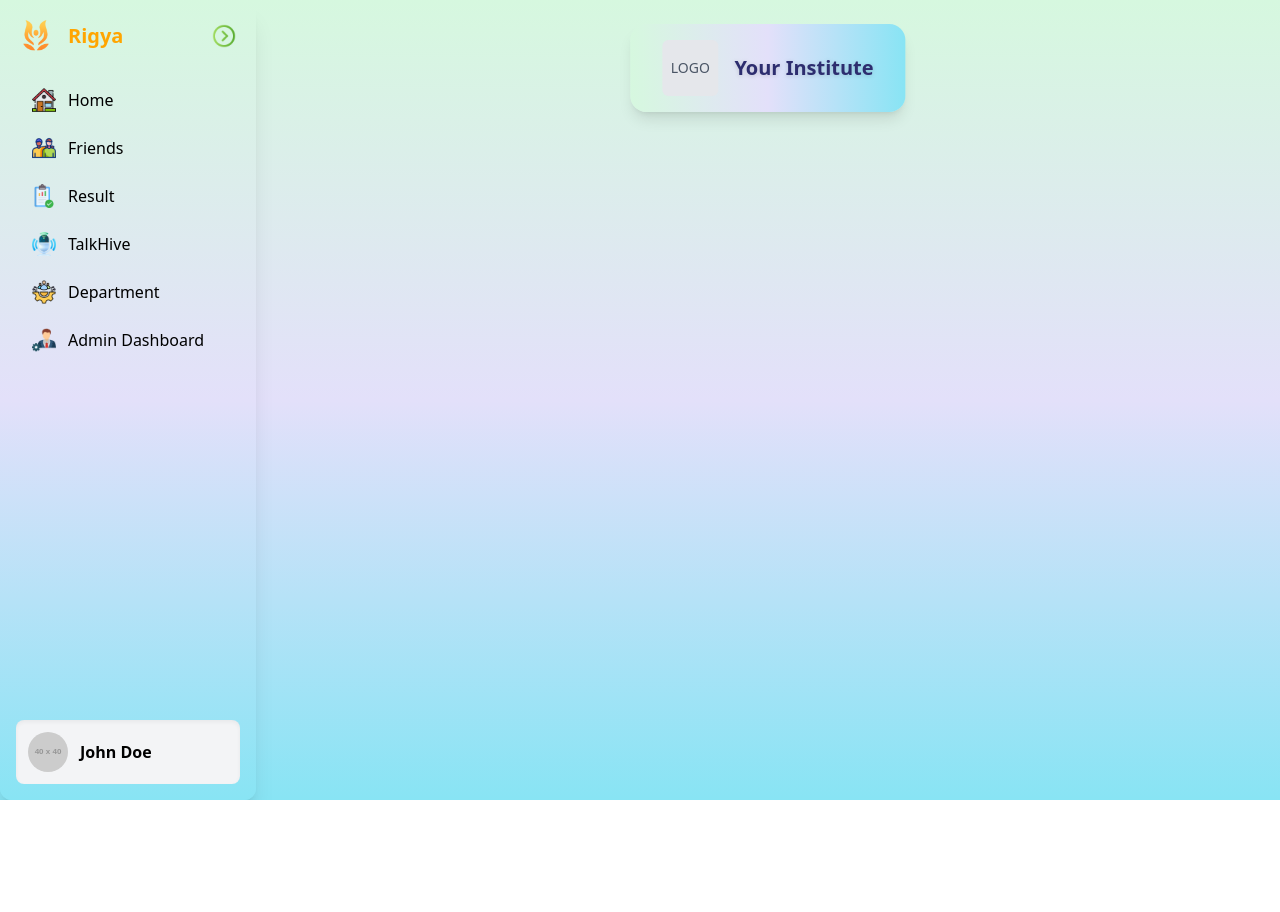
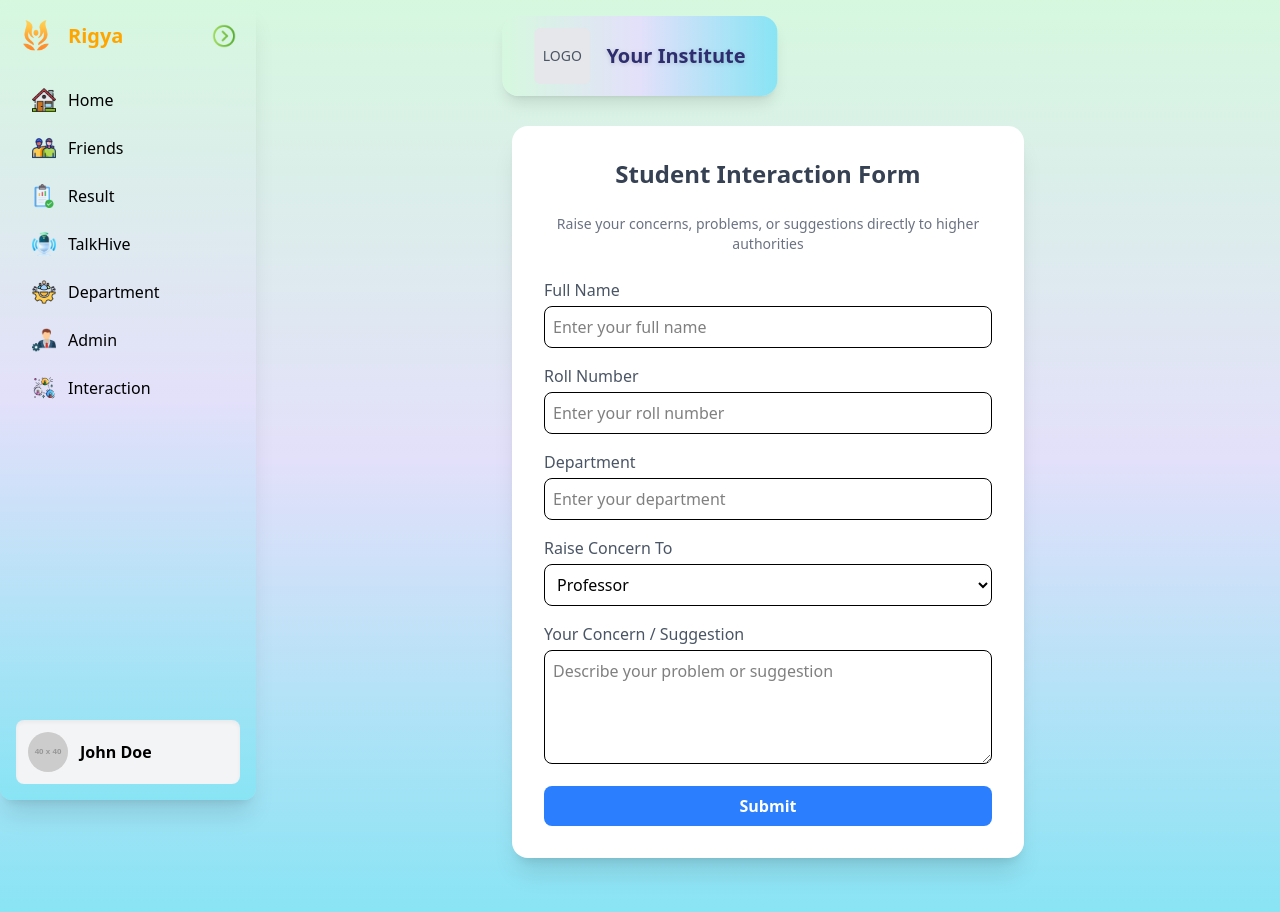
Before and after one commit to Alok810/College, a React (Vite) app: page /interaction in a window 1280 px wide. Shown: the top 912 px of the page. Before the commit the page ends 800 px from the top, so only its background shows below. Built offline with nearby package versions, Linux system fonts and the light colour scheme.

Commit message:
new more change

```diff
--- a/package.json
+++ b/package.json
@@ -11,10 +11,12 @@
   },
   "dependencies": {
     "@tailwindcss/vite": "^4.1.12",
+    "axios": "^1.11.0",
     "class-variance-authority": "^0.7.1",
     "clsx": "^2.1.1",
     "framer-motion": "^12.23.12",
     "lucide-react": "^0.539.0",
+    "mongoose": "^8.17.1",
     "react": "^19.1.1",
     "react-dom": "^19.1.1",
     "react-router-dom": "^7.8.0",
--- a/src/App.jsx
+++ b/src/App.jsx
@@ -1,4 +1,4 @@
-import React from "react";
+import React, { useState, useEffect, useRef } from "react";
 import { Routes, Route, useLocation } from "react-router-dom";
 import Sidebar from "./components/Sidebar";
 import Home from "./pages/Home";
@@ -7,39 +7,64 @@ import Profile from "./pages/Profile";
 import Settings from "./pages/Settings";
 import Logout from "./pages/Logout";
 import AuthPage from "./pages/AuthPage";
-import Department from "./pages/Department"; // ✅ NEW PAGE
-import Result from "./pages/Result"; // ✅ NEW PAGE
-import Voice from "./pages/Voice"; // ✅ NEW PAGE
-import AdminDashboard from "./pages/AdminDashboard"; // ✅ ADMIN DASHBOARD
+import Department from "./pages/Department";
+import Result from "./pages/Result";
+import Voice from "./pages/Voice";
+import Admin from "./pages/Admin";
+import Interaction from "./pages/Interaction";
 
 export default function App() {
   const location = useLocation();
-
-  // Hide sidebar & header on /auth page
   const hideSidebar = location.pathname === "/auth";
 
-  // Get institute data from localStorage (saved during registration)
+  const [isSidebarOpen, setIsSidebarOpen] = useState(true);
+  const headerRef = useRef(null); // Ref to measure header height
+  const [headerHeight, setHeaderHeight] = useState(0);
+
   const authData = JSON.parse(localStorage.getItem("auth") || "{}");
   const instituteName = authData.instituteName || "Your Institute";
   const instituteLogo = authData.logo || null;
 
+  // Update headerHeight dynamically
+  useEffect(() => {
+    if (headerRef.current) {
+      setHeaderHeight(headerRef.current.offsetHeight + 12); // +12px margin
+    }
+  }, [headerRef, isSidebarOpen]);
+
   return (
     <div
-      className="flex min-h-screen"
+      className="relative min-h-screen w-full"
       style={{
         background:
           "linear-gradient(to bottom, #d6f8df, rgb(227, 224, 250), #88e4f4)",
+        backgroundAttachment: "fixed", // ✅ Makes background fixed
+        backgroundRepeat: "no-repeat",
+        backgroundSize: "cover",
       }}
     >
-      {/* Sidebar (hidden on auth page) */}
-      {!hideSidebar && <Sidebar />}
+      {/* Overlay flex container for sidebar + main content */}
+      <div className="flex min-h-screen transition-all duration-300">
+        {/* Sidebar */}
+        {!hideSidebar && (
+          <div className="fixed left-0 top-0 h-screen transition-all duration-300 z-20">
+            <Sidebar isOpen={isSidebarOpen} setIsOpen={setIsSidebarOpen} />
+          </div>
+        )}
 
         {/* Main content */}
-      <div className="flex-1 p-6 relative">
-        {/* ✅ Institute Logo + Name Box */}
+        <div
+          className="flex-1 p-6 overflow-y-auto transition-all duration-300 z-10"
+          style={{
+            marginLeft: !hideSidebar ? (isSidebarOpen ? "16rem" : "5rem") : "0",
+            paddingTop: headerHeight, // Dynamically adjust top padding
+          }}
+        >
+          {/* Institute Header */}
           {!hideSidebar && (
             <div
-            className="absolute top-6 left-1/2 transform -translate-x-1/2 rounded-2xl px-8 py-4 flex items-center gap-4 z-20 shadow-lg"
+              ref={headerRef}
+              className="fixed top-4 left-1/2 transform -translate-x-1/2 rounded-2xl px-8 py-3 flex items-center gap-4 z-30 shadow-lg transition-all duration-300"
               style={{
                 background:
                   "linear-gradient(to right, #d6f8df, rgb(227,224,250), #88e4f4)",
@@ -73,15 +98,13 @@ export default function App() {
             <Route path="/settings" element={<Settings />} />
             <Route path="/logout" element={<Logout />} />
             <Route path="/auth" element={<AuthPage />} />
-
-          {/* ✅ NEW ROUTES for Sidebar buttons */}
             <Route path="/department" element={<Department />} />
             <Route path="/result" element={<Result />} />
             <Route path="/voice" element={<Voice />} />
-
-          {/* ✅ ADMIN DASHBOARD */}
-          <Route path="/admin" element={<AdminDashboard />} />
+            <Route path="/admin" element={<Admin />} />
+            <Route path="/interaction" element={<Interaction />} />
           </Routes>
+        </div>
       </div>
     </div>
   );
--- a/src/components/Sidebar.jsx
+++ b/src/components/Sidebar.jsx
@@ -15,9 +15,9 @@ import voiceIcon from "../assets/voice.png";
 import resultIcon from "../assets/result.png";
 import departmentIcon from "../assets/department.png";
 import adminIcon from "../assets/admin.png";
+import interactionIcon from "../assets/interaction.png";
 
-export default function Sidebar() {
-  const [collapsed, setCollapsed] = useState(false);
+export default function Sidebar({ isOpen, setIsOpen }) {
   const [darkMode, setDarkMode] = useState(false);
   const [menuOpen, setMenuOpen] = useState(false);
   const menuRef = useRef(null);
@@ -39,7 +39,7 @@ export default function Sidebar() {
   return (
     <aside
       className={`shadow-xl flex flex-col justify-between transition-all duration-300 ${
-        collapsed ? "w-20" : "w-64"
+        !isOpen ? "w-20" : "w-64"
       } min-h-screen p-4 relative rounded-xl`}
       style={{
         background:
@@ -50,28 +50,28 @@ export default function Sidebar() {
         {/* Header */}
         <div
           className={`flex items-center mb-6 ${
-            collapsed ? "justify-center" : "justify-between"
+            !isOpen ? "justify-center" : "justify-between"
           }`}
         >
           <div
             className="flex items-center gap-3 cursor-pointer"
-            onClick={() => setCollapsed(!collapsed)}
+            onClick={() => setIsOpen(!isOpen)}
           >
             <img
               src={rigyaLogo}
               alt="Rigya Logo"
               className="w-10 h-10 min-w-[40px] min-h-[40px] object-contain"
             />
-            {!collapsed && (
+            {isOpen && (
               <h1 className="text-xl font-bold" style={{ color: "#FFA500" }}>
                 Rigya
               </h1>
             )}
           </div>
 
-          {!collapsed && (
+          {isOpen && (
             <button
-              onClick={() => setCollapsed(true)}
+              onClick={() => setIsOpen(false)}
               className="p-1 hover:bg-gray-200 rounded"
             >
               <img
@@ -87,101 +87,96 @@ export default function Sidebar() {
         <nav className="space-y-2">
           <NavLink
             to="/"
-            className={`${linkClass} ${
-              collapsed ? "justify-center" : "justify-start"
-            }`}
+            className={`${linkClass} ${!isOpen ? "justify-center" : "justify-start"}`}
           >
             <img
               src={homeIcon}
               alt="Home"
               className="w-6 h-6 min-w-[24px] min-h-[24px]"
             />
-            {!collapsed && "Home"}
+            {isOpen && "Home"}
           </NavLink>
 
-          {/* Friends */}
           <NavLink
             to="/friends"
-            className={`${linkClass} ${
-              collapsed ? "justify-center" : "justify-start"
-            }`}
+            className={`${linkClass} ${!isOpen ? "justify-center" : "justify-start"}`}
           >
             <img
               src={friendIcon}
               alt="Friends"
               className="w-6 h-6 min-w-[24px] min-h-[24px]"
             />
-            {!collapsed && "Friends"}
+            {isOpen && "Friends"}
           </NavLink>
 
-          {/* Results */}
           <NavLink
             to="/result"
-            className={`${linkClass} ${
-              collapsed ? "justify-center" : "justify-start"
-            }`}
+            className={`${linkClass} ${!isOpen ? "justify-center" : "justify-start"}`}
           >
             <img
               src={resultIcon}
               alt="Result"
               className="w-6 h-6 min-w-[24px] min-h-[24px]"
             />
-            {!collapsed && "Result"}
+            {isOpen && "Result"}
           </NavLink>
 
-          {/* TalkHive (Voice) */}
           <NavLink
             to="/voice"
-            className={`${linkClass} ${
-              collapsed ? "justify-center" : "justify-start"
-            }`}
+            className={`${linkClass} ${!isOpen ? "justify-center" : "justify-start"}`}
           >
             <img
               src={voiceIcon}
               alt="TalkHive"
               className="w-6 h-6 min-w-[24px] min-h-[24px]"
             />
-            {!collapsed && "TalkHive"}
+            {isOpen && "TalkHive"}
           </NavLink>
 
-          {/* Department */}
           <NavLink
             to="/department"
-            className={`${linkClass} ${
-              collapsed ? "justify-center" : "justify-start"
-            }`}
+            className={`${linkClass} ${!isOpen ? "justify-center" : "justify-start"}`}
           >
             <img
               src={departmentIcon}
               alt="Department"
               className="w-6 h-6 min-w-[24px] min-h-[24px]"
             />
-            {!collapsed && "Department"}
+            {isOpen && "Department"}
           </NavLink>
 
-          {/* Admin Dashboard */}
           <NavLink
             to="/admin"
-            className={`${linkClass} ${
-              collapsed ? "justify-center" : "justify-start"
-            }`}
+            className={`${linkClass} ${!isOpen ? "justify-center" : "justify-start"}`}
           >
             <img
               src={adminIcon}
               alt="Admin"
               className="w-6 h-6 min-w-[24px] min-h-[24px]"
             />
-            {!collapsed && "Admin Dashboard"}
+            {isOpen && "Admin"}
+          </NavLink>
+
+          <NavLink
+            to="/interaction"
+            className={`${linkClass} ${!isOpen ? "justify-center" : "justify-start"}`}
+          >
+            <img
+              src={interactionIcon}
+              alt="Interaction"
+              className="w-6 h-6 min-w-[24px] min-h-[24px]"
+            />
+            {isOpen && "Interaction"}
           </NavLink>
         </nav>
       </div>
 
-      {/* Profile & Dropdown Menu */}
+      {/* Profile & Dropdown */}
       <div className="relative" ref={menuRef}>
         <div
           onClick={() => setMenuOpen(!menuOpen)}
           className={`flex items-center gap-3 mt-6 bg-gray-100 p-3 rounded-lg shadow-inner cursor-pointer hover:bg-gray-200 ${
-            collapsed ? "justify-center" : ""
+            !isOpen ? "justify-center" : ""
           }`}
         >
           <img
@@ -189,7 +184,7 @@ export default function Sidebar() {
             alt="Profile"
             className="w-10 h-10 min-w-[40px] min-h-[40px] rounded-full"
           />
-          {!collapsed && (
+          {isOpen && (
             <div className="flex flex-col">
               <p className="font-semibold">John Doe</p>
             </div>
--- a/src/pages/AdminDashboard.jsx
+++ b/src/pages/Admin.jsx
@@ -6,7 +6,7 @@ const mockUsers = [
   { id: 3, name: "Mr. C. Singh", role: "Librarian", verified: false },
 ];
 
-export default function AdminDashboard() {
+export default function Admin() {
   const [users, setUsers] = useState([]);
 
   // ✅ Example Admin Profile Data (taken from registration form)
@@ -38,7 +38,7 @@ export default function AdminDashboard() {
   };
 
   return (
-    <div className="p-6 mt-20">
+    <div className="p-6 mt-4">
       {/* ✅ Admin Profile Section */}
       <div className="bg-white shadow-md rounded-lg border p-6 mb-8">
         <h1 className="text-2xl font-semibold text-[#2d2d6f] mb-4">
--- a/src/pages/AuthPage.jsx
+++ b/src/pages/AuthPage.jsx
@@ -176,8 +176,8 @@ export default function AuthPage() {
           <img src={RigyaIcon} alt="Rigya Logo" className="w-72 mb-6" />
           <blockquote className="italic text-center text-lg leading-relaxed max-w-md bg-clip-text text-transparent bg-gradient-to-r from-purple-600 to-teal-600">
             {isSignUp
-              ? "“Curiosity is the root of learning... progress is the soul of Rigya”"
-              : "“Education is the key to success... happiness is the key to harmony”"}
+              ? "“Curiosity is the root of learning, Learning is the path to wisdom, Wisdom is the bridge to innovation, Innovation is the spark of progress, And progress is the soul of Rigya”"
+              :  "“Education is the key to success, Success is the key to achievement, Achievement is the key to hope, Hope is the key to happiness, And happiness is the key to harmony”"}
           </blockquote>
         </div>
 
--- /dev/null
+++ b/src/pages/Interaction.jsx
@@ -0,0 +1,140 @@
+import React, { useState } from "react";
+
+export default function Interaction() {
+  const [formData, setFormData] = useState({
+    name: "",
+    roll: "",
+    department: "",
+    authority: "Professor",
+    message: "",
+  });
+
+  const [submitted, setSubmitted] = useState(false);
+
+  const handleChange = (e) => {
+    setFormData({
+      ...formData,
+      [e.target.name]: e.target.value,
+    });
+  };
+
+  const handleSubmit = (e) => {
+    e.preventDefault();
+
+    console.log("Interaction submitted:", formData);
+    setSubmitted(true);
+
+    // Clear form
+    setFormData({
+      name: "",
+      roll: "",
+      department: "",
+      authority: "Professor",
+      message: "",
+    });
+
+    setTimeout(() => setSubmitted(false), 4000);
+  };
+
+  return (
+    <div className="flex justify-center items-center min-h-screen p-6 ">
+      {/* 👆 Added mt-24 to push content below fixed header */}
+      <div className="bg-white shadow-xl rounded-2xl p-8 w-full max-w-lg">
+        <h1 className="text-2xl font-bold text-center mb-6 text-gray-700">
+          Student Interaction Form
+        </h1>
+        <p className="text-sm text-gray-500 text-center mb-6">
+          Raise your concerns, problems, or suggestions directly to higher authorities
+        </p>
+
+        {submitted && (
+          <div className="mb-4 p-3 rounded-lg bg-green-100 text-green-800 text-center">
+            ✅ Your issue has been submitted successfully!
+          </div>
+        )}
+
+        <form onSubmit={handleSubmit} className="space-y-4">
+          {/* Name */}
+          <div>
+            <label className="block text-gray-600 mb-1">Full Name</label>
+            <input
+              type="text"
+              name="name"
+              value={formData.name}
+              onChange={handleChange}
+              required
+              className="w-full border rounded-lg p-2 focus:ring-2 focus:ring-blue-400 outline-none"
+              placeholder="Enter your full name"
+            />
+          </div>
+
+          {/* Roll Number */}
+          <div>
+            <label className="block text-gray-600 mb-1">Roll Number</label>
+            <input
+              type="text"
+              name="roll"
+              value={formData.roll}
+              onChange={handleChange}
+              required
+              className="w-full border rounded-lg p-2 focus:ring-2 focus:ring-blue-400 outline-none"
+              placeholder="Enter your roll number"
+            />
+          </div>
+
+          {/* Department */}
+          <div>
+            <label className="block text-gray-600 mb-1">Department</label>
+            <input
+              type="text"
+              name="department"
+              value={formData.department}
+              onChange={handleChange}
+              required
+              className="w-full border rounded-lg p-2 focus:ring-2 focus:ring-blue-400 outline-none"
+              placeholder="Enter your department"
+            />
+          </div>
+
+          {/* Authority Selection */}
+          <div>
+            <label className="block text-gray-600 mb-1">Raise Concern To</label>
+            <select
+              name="authority"
+              value={formData.authority}
+              onChange={handleChange}
+              className="w-full border rounded-lg p-2 focus:ring-2 focus:ring-blue-400 outline-none"
+            >
+              <option value="Professor">Professor</option>
+              <option value="HOD">Head of Department (HOD)</option>
+              <option value="Director">Director</option>
+              <option value="Administration">Administration</option>
+            </select>
+          </div>
+
+          {/* Message */}
+          <div>
+            <label className="block text-gray-600 mb-1">Your Concern / Suggestion</label>
+            <textarea
+              name="message"
+              value={formData.message}
+              onChange={handleChange}
+              required
+              rows="4"
+              className="w-full border rounded-lg p-2 focus:ring-2 focus:ring-blue-400 outline-none"
+              placeholder="Describe your problem or suggestion"
+            ></textarea>
+          </div>
+
+          {/* Submit Button */}
+          <button
+            type="submit"
+            className="w-full bg-blue-500 hover:bg-blue-600 text-white py-2 rounded-lg font-semibold transition"
+          >
+            Submit
+          </button>
+        </form>
+      </div>
+    </div>
+  );
+}
```
Also changed, not shown: src/api.js (added, +17 -0 lines), src/components/Layout.jsx (+33 -18 lines), src/pages/InstituteHeader.jsx (+16 -3 lines), src/assets/interaction.png (added), 1 other file (tests, documents, lock files or other folders). Lines whose indentation alone changed are shown as unchanged.
